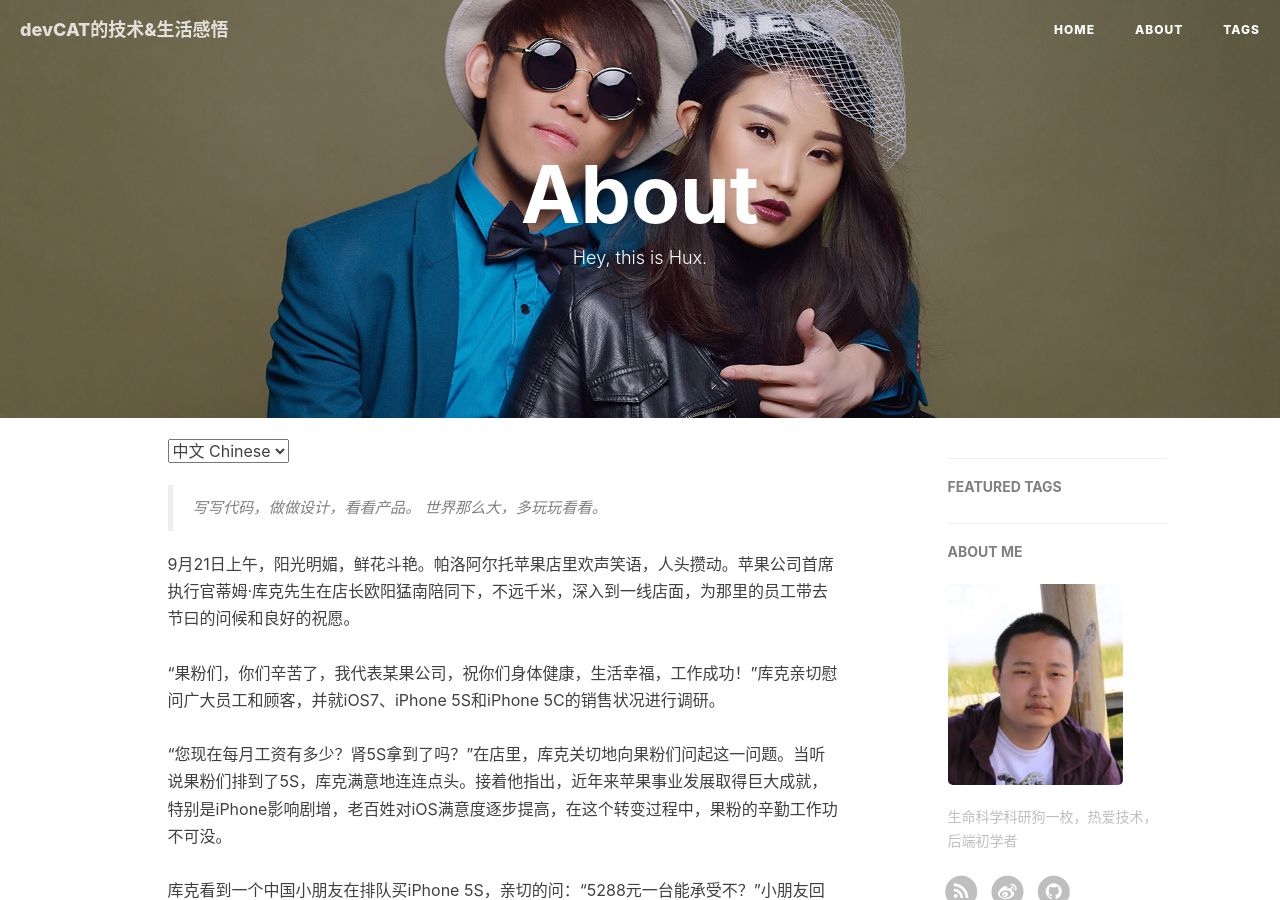
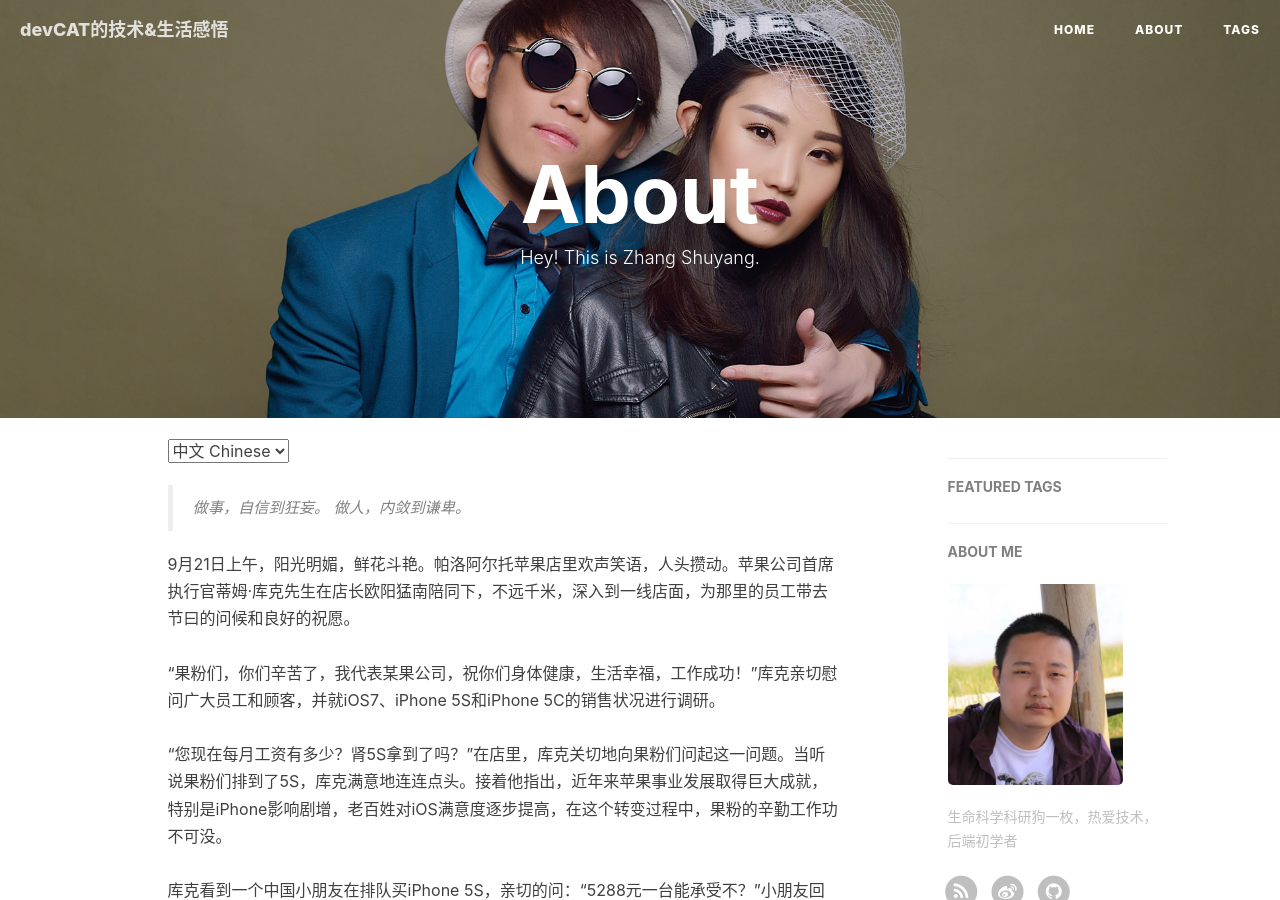
Before and after one commit to shuyangzhang/shuyangzhang.github.io, a Jekyll site: the page built from about.html, in a window 1280 px wide and 900 px high. Built offline with Jekyll 4.4.1, drawn with Linux system fonts in a browser that asks for light colours; nearby versions of some CDN libraries; comment, search, counter and statistics services are not loaded.

Commit message:
personalized about page

```diff
--- a/about.html
+++ b/about.html
@@ -1,7 +1,7 @@
 ---
 layout: page
 title: "About"
-description: "Hey, this is Hux."
+description: "Hey! This is Zhang Shuyang."
 header-img: "img/about-bg.jpg"
 ---
 
@@ -14,8 +14,8 @@ header-img: "img/about-bg.jpg"
 <!-- Chinese Version -->
 <div class="zh post-container">
     <blockquote>
-        写写代码，做做设计，看看产品。
-        世界那么大，多玩玩看看。
+        做事，自信到狂妄。
+        做人，内敛到谦卑。
     </blockquote>
     9月21日上午，阳光明媚，鲜花斗艳。帕洛阿尔托苹果店里欢声笑语，人头攒动。苹果公司首席执行官蒂姆·库克先生在店长欧阳猛南陪同下，不远千米，深入到一线店面，为那里的员工带去节曰的问候和良好的祝愿。<br><br>“果粉们，你们辛苦了，我代表某果公司，祝你们身体健康，生活幸福，工作成功！”库克亲切慰问广大员工和顾客，并就iOS7、iPhone 5S和iPhone 5C的销售状况进行调研。 <br><br>“您现在每月工资有多少？肾5S拿到了吗？”在店里，库克关切地向果粉们问起这一问题。当听说果粉们排到了5S，库克满意地连连点头。接着他指出，近年来苹果事业发展取得巨大成就，特别是iPhone影响剧增，老百姓对iOS满意度逐步提高，在这个转变过程中，果粉的辛勤工作功不可没。<br><br>库克看到一个中国小朋友在排队买iPhone 5S，亲切的问：“5288元一台能承受不？”小朋友回答到：“能！”当得知这位小朋友卖了一个肾来买iPhone 5S时，库克叮嘱道：“在支持苹果的同时，也要爱护身体。”<br><br>库克与购买苹果手机的果粉们兴致勃勃地参观了苹果专卖店，和员工们拉了拉家常，并饶有兴趣地玩了四盘切西瓜游戏，与普通员工同乐。<br><br>在交谈中，库克多次关心地强调：“有了iPhone 5C，就不卖iPhone 5了。”并对顾客说：“好好休息，身体是革命的本钱嘛！”会谈始终在亲切友好的气氛中进行。<br><br>顾客们就库克的讲话达成了广泛的共识，并承认世界上只有iOS最流畅，要紧紧的团结在以库克先生为首席执行官的苹果公司集体周围，一心一意抓学习，聚精会神谋发展。<br>
     <br>帕洛阿尔托苹果专卖店当日原则通过《蒂姆·库克首席执行官在加州新苹果店的讲话纪要》，并下发各分店认真学习、研讨。
```
Also changed, not shown: other parts of about.html (+1 -1 lines).
